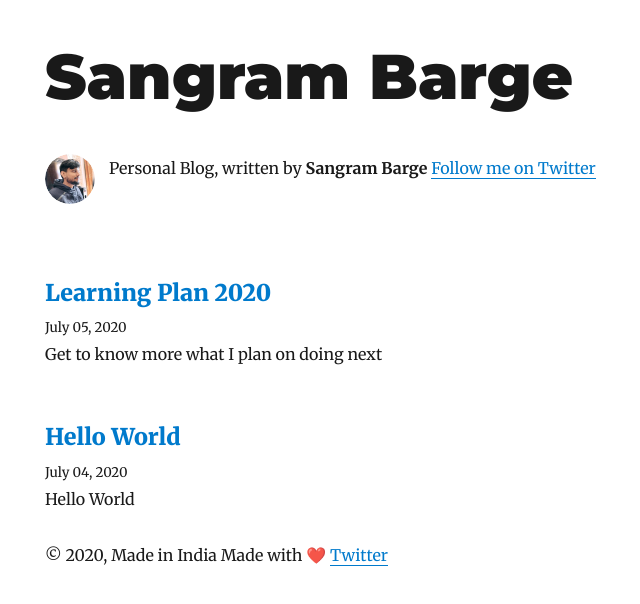
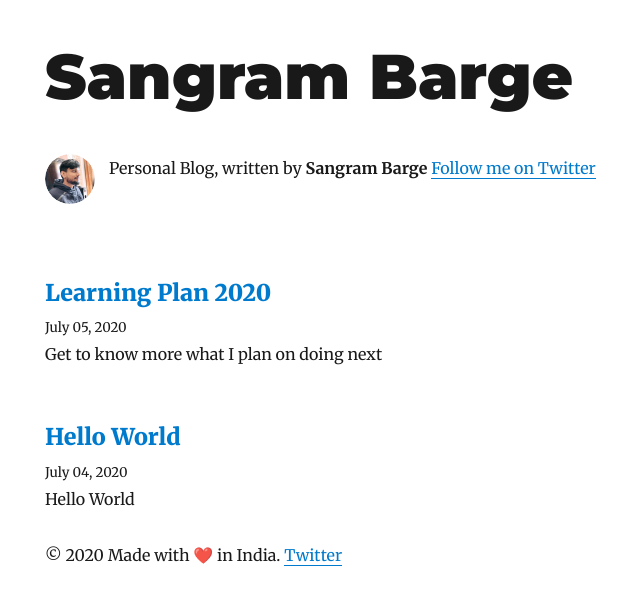
Before and after one commit to sangrambargetech/sangrambarge.com, a Gatsby site: page / in a window 1280 px wide. Shown: the whole page, without its empty margins (280-920 px from the left). Built offline with nearby package versions, Linux system fonts and the light colour scheme; Gatsby itself is replaced by a stand-in of ours; some packages are replaced by stand-ins of ours.

Commit message:
updated footer

```diff
--- a/src/components/layout.js
+++ b/src/components/layout.js
@@ -59,7 +59,7 @@ const Layout = ({ location, title, children }) => {
       <header>{header}</header>
       <main>{children}</main>
       <footer>
-        © {new Date().getFullYear()}, Made in India Made with ❤️
+        © {new Date().getFullYear()} Made with ❤️ in India.
         {` `}
         <a href="https://twitter.com/sangramtechs">Twitter</a>
       </footer>
```
